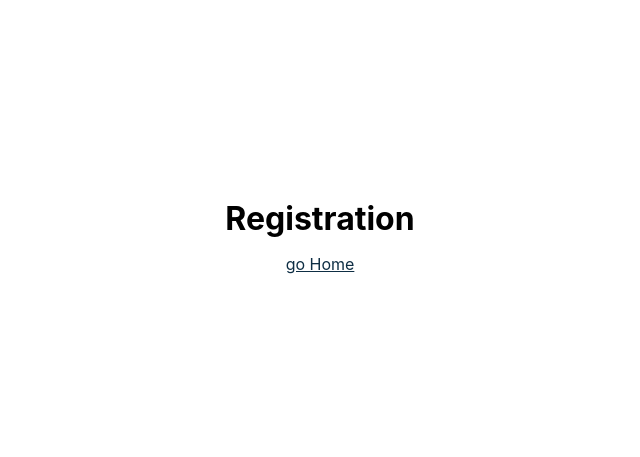
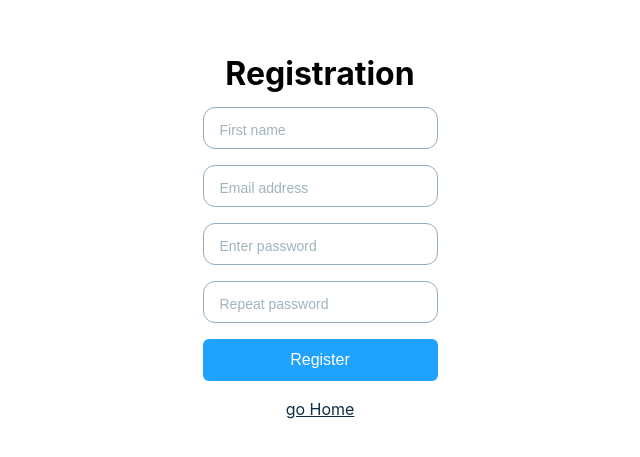
Before and after one commit to anton-heetch/vue-illustrative-example, a Vue app: page /registration in a window 1280 px wide. Shown: the part 169-626 px from the top of the page, without its empty margins (320-960 px from the left). Built offline with nearby package versions, Linux system fonts and the light colour scheme.

Commit message:
feat: registration page added

```diff
--- a/src/assets/styles/variables.scss
+++ b/src/assets/styles/variables.scss
@@ -1,6 +1,10 @@
 $button-color-main: #1fa3ff;
+
 $text-color-main: #0e2e44;
 $text-color-light: #697d88;
 $text-color-placeholder: #a0b3be;
+
 $error-color: red;
+
 $border-color-main: #91acbd;
+$accent-color-light: #19cc59;
--- /dev/null
+++ b/src/components/atoms/CheckMark.vue
@@ -0,0 +1,21 @@
+<template>
+	<svg xmlns="http://www.w3.org/2000/svg" viewBox="0 0 42 42">
+		<path
+			d="M39.04,7.604l-2.398-1.93c-1.182-0.95-1.869-0.939-2.881,0.311L16.332,27.494l-8.111-6.739
+	c-1.119-0.94-1.819-0.89-2.739,0.26l-1.851,2.41c-0.939,1.182-0.819,1.853,0.291,2.78l11.56,9.562c1.19,1,1.86,0.897,2.78-0.222
+	l21.079-25.061C40.331,9.294,40.271,8.583,39.04,7.604z"
+		/>
+	</svg>
+</template>
+<style lang="scss" scoped>
+@import '../../assets/styles/variables';
+svg {
+	position: absolute;
+	top: 50%;
+	transform: translateY(-50%);
+	right: -22px;
+	width: 12px;
+	height: 12px;
+	fill: $accent-color-light;
+}
+</style>
--- a/src/components/atoms/ShowPassIcon.vue
+++ b/src/components/atoms/ShowPassIcon.vue
@@ -9,7 +9,11 @@ defineEmits(['showPassToggle'])
 </script>
 <template>
 	<div>
-		<button v-if="!showPass" type="button" @click="$emit('showPassToggle')">
+		<button
+			v-if="!showPass"
+			type="button"
+			@click.stop="$emit('showPassToggle')"
+		>
 			<svg xmlns="http://www.w3.org/2000/svg" viewBox="0 0 20 20">
 				<path
 					d="M.2 10a11 11 0 0 1 19.6 0A11 11 0 0 1 .2 10zm9.8 4a4 4 0 1 0 0-8 4 4 0 0 0 0 8zm0-2a2 2 0 1 1 0-4 2 2 0 0 1 0 4z"
@@ -17,7 +21,7 @@ defineEmits(['showPassToggle'])
 			</svg>
 		</button>
 
-		<button v-if="showPass" type="button" @click="$emit('showPassToggle')">
+		<button v-if="showPass" type="button" @click.stop="$emit('showPassToggle')">
 			<svg xmlns="http://www.w3.org/2000/svg" viewBox="0 0 20 20">
 				<path
 					d="M12.81 4.36l-1.77 1.78a4 4 0 0 0-4.9 4.9l-2.76 2.75C2.06 12.79.96 11.49.2 10a11 11 0 0 1 12.6-5.64zm3.8 1.85c1.33 1 2.43 2.3 3.2 3.79a11 11 0 0 1-12.62 5.64l1.77-1.78a4 4 0 0 0 4.9-4.9l2.76-2.75zm-.25-3.99l1.42 1.42L3.64 17.78l-1.42-1.42L16.36 2.22z"
@@ -35,4 +39,11 @@ svg {
 	height: 20px;
 	fill: $text-color-light;
 }
+button {
+	position: absolute;
+	z-index: 4;
+	right: 12px;
+	top: 50%;
+	transform: translateY(-50%);
+}
 </style>
--- a/src/components/molecules/Input.vue
+++ b/src/components/molecules/Input.vue
@@ -15,7 +15,7 @@ const props = defineProps({
 defineEmits(['update:modelValue'])
 
 // Show/Hide password btn
-let isPassShown = ref(false)
+let isPassShown = ref<boolean>(false)
 const changeInputType = computed(() => {
 	return props.type === 'password' && isPassShown.value ? 'text' : 'password'
 })
@@ -26,7 +26,7 @@ const btnCheck = function () {
 </script>
 
 <template>
-	<label :class="error ? 'error' : null">
+	<div class="inputWrapper">
 		<Transition>
 			<ShowPassIcon
 				v-if="type === 'password' && modelValue"
@@ -35,9 +35,14 @@ const btnCheck = function () {
 			/>
 		</Transition>
 
+		<Transition>
+			<slot />
+		</Transition>
+
+		<label :class="error ? 'error' : null">
 			<input
 				:value="modelValue"
-			:type="changeInputType"
+				:type="type === 'password' ? changeInputType : type"
 				:name="id"
 				:id="id"
 				:placeholder="placeholder"
@@ -47,9 +52,14 @@ const btnCheck = function () {
 			<span class="label__text">{{ labelText }}</span>
 			<span class="error__text">{{ errorText }}</span>
 		</label>
+	</div>
 </template>
 <style lang="scss" scoped>
 @import '../../assets/styles/variables.scss';
+
+.inputWrapper {
+	position: relative;
+}
 
 label {
 	display: block;
@@ -124,11 +134,5 @@ label {
 			display: inline-block;
 		}
 	}
-
-	& :deep(button) {
-		position: absolute;
-		z-index: 4;
-		right: 12px;
-	}
 }
 </style>
--- a/src/components/templates/Form.vue
+++ b/src/components/templates/Form.vue
@@ -3,7 +3,7 @@ defineEmits(['submit:formSubmit'])
 </script>
 <template>
 	<form :novalidate="true" @submit.prevent="$emit('submit:formSubmit')">
-		<slot></slot>
+		<slot />
 	</form>
 </template>
 <style lang="scss" scoped>
@@ -11,7 +11,7 @@ form {
 	width: 100%;
 	max-width: 320px;
 
-	& :deep(label:not(:last-child)) {
+	& :deep(.inputWrapper:not(:last-child)) {
 		margin-bottom: 16px;
 	}
 
--- a/src/stores/authorise.ts
+++ b/src/stores/authorise.ts
@@ -2,11 +2,11 @@ import { defineStore } from 'pinia'
 import { ref } from 'vue'
 
 export const useAuthStore = defineStore('auth', () => {
-	const email = ref('')
-	const password = ref('')
+	const email = ref<string | null>('')
+	const password = ref<string | null>('')
 
 	const formSubmit = function (): void {
-		console.log('sub from store')
+		console.log('submit Auth from store')
 	}
 
 	return { email, password, formSubmit }
--- /dev/null
+++ b/src/stores/register.ts
@@ -0,0 +1,26 @@
+import { defineStore } from 'pinia'
+import { computed, ref } from 'vue'
+
+export const useRegisterStore = defineStore('register', () => {
+	const firstName = ref<string | null>('')
+	const email = ref<string | null>('')
+	const password = ref<string | null>('')
+	const passwordRepeat = ref<string | null>('')
+
+	const formSubmit = function (): void {
+		console.log('submit Reg from store')
+	}
+
+	const passwordMatches = computed(
+		() => password.value === passwordRepeat.value
+	)
+
+	return {
+		firstName,
+		email,
+		password,
+		passwordRepeat,
+		passwordMatches,
+		formSubmit,
+	}
+})
--- a/src/views/Registration.vue
+++ b/src/views/Registration.vue
@@ -1,4 +1,45 @@
+<script setup lang="ts">
+import Form from '../components/templates/Form.vue'
+import Input from '../components/molecules/Input.vue'
+import Button from '../components/molecules/Button.vue'
+import CheckMark from '../components/atoms/CheckMark.vue'
+import { useRegisterStore } from '../stores/register'
+import { storeToRefs } from 'pinia'
+
+const { firstName, email, password, passwordRepeat, passwordMatches } =
+	storeToRefs(useRegisterStore())
+const { formSubmit } = useRegisterStore()
+</script>
 <template>
 	<h1>Registration</h1>
-	<router-link to="/">go Home</router-link>
+	<Form @submit="formSubmit">
+		<Input
+			v-model="firstName"
+			type="text"
+			label-text="Name"
+			placeholder="First name"
+		/>
+		<Input
+			v-model="email"
+			type="email"
+			label-text="Email"
+			placeholder="Email address"
+		/>
+		<Input
+			v-model="password"
+			type="password"
+			label-text="Password"
+			placeholder="Enter password"
+		/>
+		<Input
+			v-model="passwordRepeat"
+			type="password"
+			label-text="Repeat password"
+			placeholder="Repeat password"
+		>
+			<CheckMark v-if="passwordRepeat && passwordMatches" />
+		</Input>
+		<Button button-type="submit" button-text="Register" />
+		<router-link to="/">go Home</router-link>
+	</Form>
 </template>
```
Also changed, not shown: src/stores/form-validation.ts (added, +8 -0 lines). Lines whose indentation alone changed are shown as unchanged.
